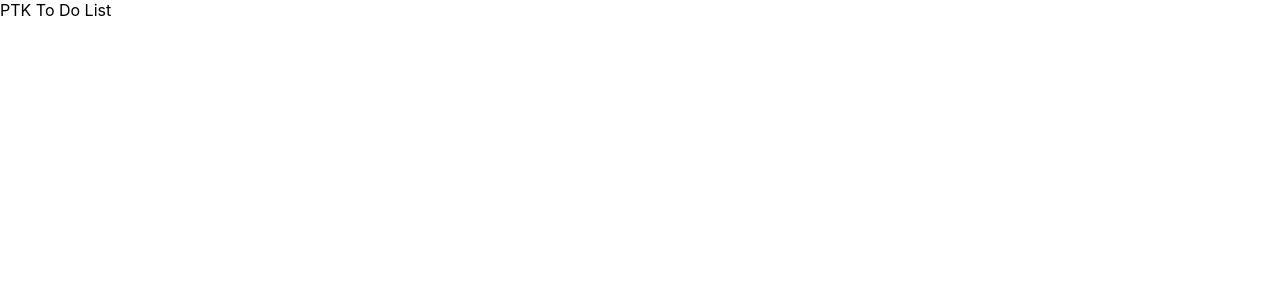
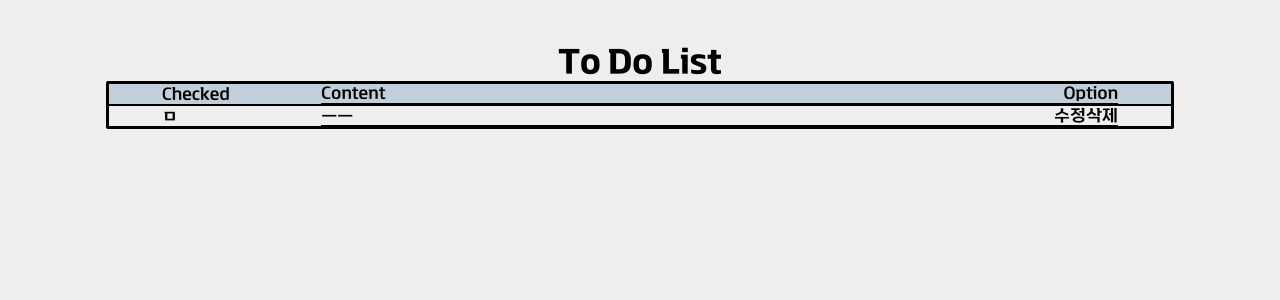
Before and after one commit to ptk5758/PTDL, a React (Create React App) app: page / in a window 1280 px wide. Shown: the top 300 px of the page. Built offline with nearby package versions, Linux system fonts and the light colour scheme.

Commit message:
css sace

```diff
--- a/src/App.js
+++ b/src/App.js
@@ -2,8 +2,33 @@ import './App.css';
 
 function App() {
   return (
-    <div>
-      PTK To Do List
+    <div className='content'>
+      <div className='title'>
+        <p>To Do List</p>
+      </div>
+      <div className='board'>
+        <div className='head'>
+          <div className='left'>
+            <p>Checked</p>
+          </div>
+          <div className='right'>
+            <p>Content</p>
+            <p>Option</p>
+          </div>
+        </div>
+        <div className='list'>
+          <div className='left'>
+            <p>ㅁ</p>
+          </div>
+          <div className='right'>
+            <p>ㅡㅡ</p>
+            <div className='opt'>
+              <p>수정</p>
+              <p>삭제</p>
+            </div>
+          </div>
+        </div>
+      </div>
     </div>
   );
 }
--- a/src/index.css
+++ b/src/index.css
@@ -11,3 +11,19 @@ code {
   font-family: source-code-pro, Menlo, Monaco, Consolas, 'Courier New',
     monospace;
 }
+
+p {
+
+    margin: 0;
+
+    padding: 0;
+
+    border: 0;
+
+    font-size: 100%;
+
+    font: inherit;
+
+    vertical-align: baseline;
+
+}
--- a/src/style.css
+++ b/src/style.css
@@ -0,0 +1,21 @@
+@font-face {
+    font-family: 'ROKAF-M';
+    src: url('./source/font/ROKAF_Slab_Serif_Medium.ttf');
+}
+
+@font-face {
+    font-family: 'ROKAF-B';
+    src: url('./source/font/ROKAF_Slab_Serif_Bold.ttf');
+}
+
+body { background-color: #eeeeee; font-family: 'ROKAF-M';}
+.content { width: 100%; display: flex; flex-direction: column; align-items: center;}
+.title { margin-top: 2.7rem; }
+.title > p { font-size: 2rem; font-family: 'ROKAF-B';}
+
+.board { border : 3px solid #000000; width: 83%; border-radius: 2px; }
+.head { border-bottom: 2px solid #000000; background-color: rgb(193, 207, 219); display: flex; justify-content: center; align-items: center;}
+.list { display: flex; align-items: center; justify-content: center; }
+.board .left { width: 15%; }
+.board .right { width: 75%; display: flex; justify-content: space-between; border-bottom: 1px solid #000000;}
+.board .right .opt { display: flex; justify-content: center; }
```
Also changed, not shown: src/source/font/ROKAF_Slab_Serif_Bold.ttf (added), src/source/font/ROKAF_Slab_Serif_Medium.ttf (added).
